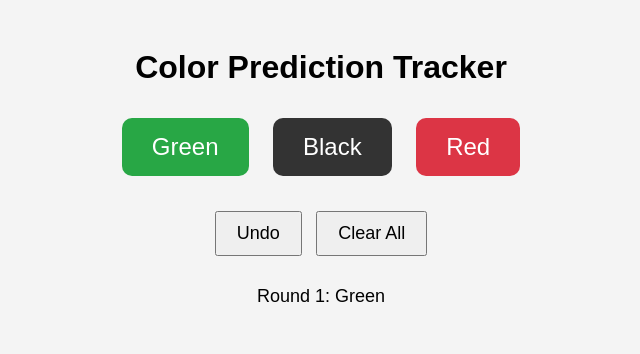
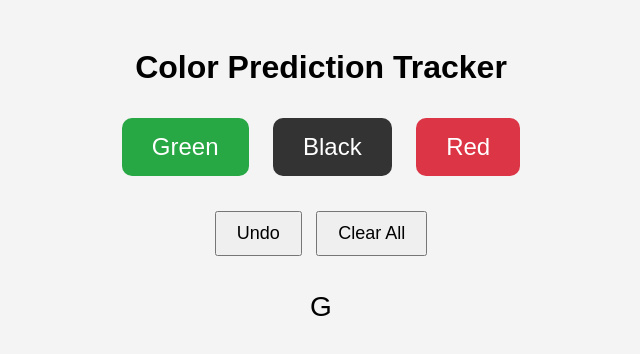
Before and after one commit to DevRio1/Project-, a plain HTML site: page index.html in a window 1280 px wide. Both pictures are taken after a click on the button "Green". Shown: the whole page, without its empty margins (319-959 px from the left). Drawn offline with Linux system fonts and the light colour scheme.

Commit message:
Add files via upload

```diff
--- a/index.html
+++ b/index.html
@@ -17,7 +17,7 @@
     <button id="undo-btn">Undo</button>
     <button id="clear-btn">Clear All</button>
   </div>
-  <ul id="history-list"></ul>
+  <div id="history-display"></div>
 
   <script src="script.js"></script>
 </body>
--- a/script.js
+++ b/script.js
@@ -1,18 +1,13 @@
-const historyList = document.getElementById("history-list");
+const historyContainer = document.getElementById("history-display");
 let history = [];
 
 function addToHistory(color) {
-  history.push(color);
+  history.push(color[0]); // Only keep the first letter: 'R', 'B', or 'G'
   updateHistoryUI();
 }
 
 function updateHistoryUI() {
-  historyList.innerHTML = "";
-  history.forEach((entry, index) => {
-    const li = document.createElement("li");
-    li.textContent = `Round ${index + 1}: ${entry}`;
-    historyList.appendChild(li);
-  });
+  historyContainer.textContent = history.join(" ");
 }
 
 function undoLast() {
--- a/style.css
+++ b/style.css
@@ -38,13 +38,11 @@ body {
   padding: 10px 20px;
 }
 
-#history-list {
-  list-style-type: none;
-  padding: 0;
-  margin-top: 20px;
+#history-display {
+  font-size: 28px;
+  margin-top: 30px;
+  word-wrap: break-word;
+  max-width: 90%;
+  margin-left: auto;
+  margin-right: auto;
 }
-
-#history-list li {
-  font-size: 18px;
-  padding: 5px;
-}
```
